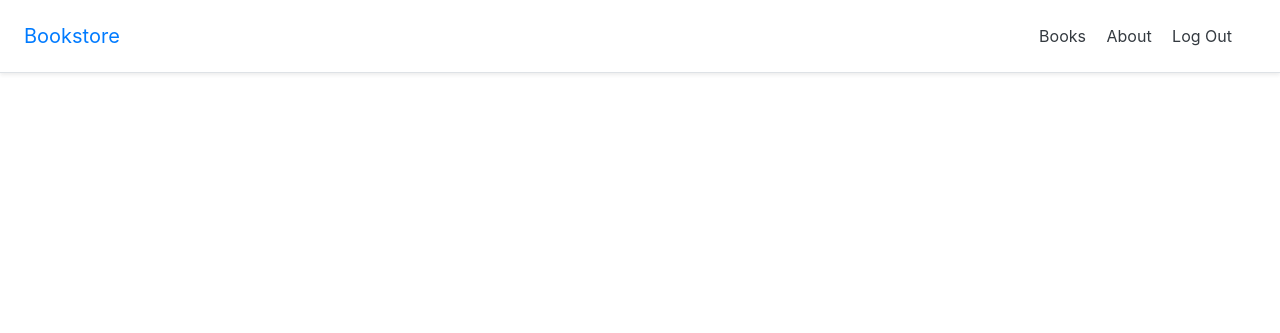
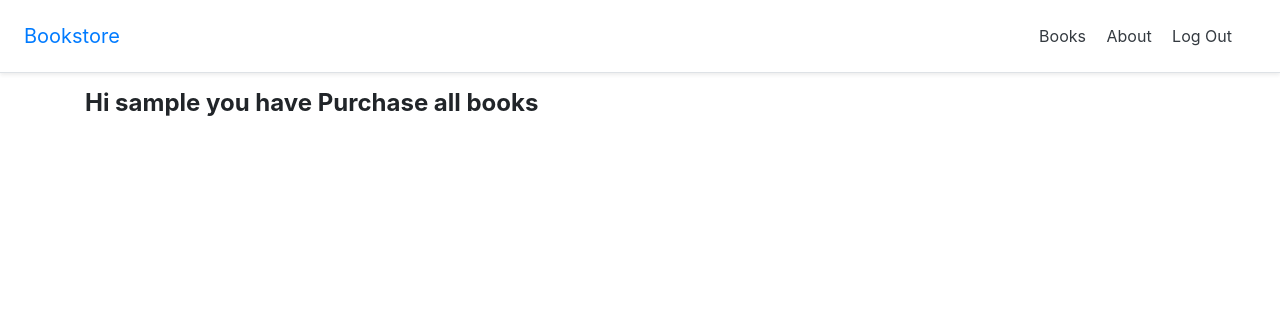
Before and after one commit to Saifurrahmanemon/s-django, a Django app: page /books/ in a window 1280 px wide. Shown: the top 333 px of the page. Run offline with Django 3.2, Linux system fonts and the light colour scheme; the visitor is signed in with stand-in values (Sample User, id 1); data that the repository does not hold is empty; parts of the project's set-up code (start-up, migrations or seed data) failed here and were passed over; some libraries are stand-ins or nearby versions.

Commit message:
finish with payment and restrictions of app

```diff
--- a/templates/book/book_list.html
+++ b/templates/book/book_list.html
@@ -1,4 +1,17 @@
-{% extends "_base.html" %} {% block title %} Books {% endblock title %}] {% block content %} {% for book in book_list %}
+{% extends "_base.html" %}
+
+{% block title %} Books {% endblock title %}
+
+{% block content %}
+
+{% if perms.books.special_status %}
+<h4 class="font-weight-bold"> Hi {{user.username}} you have Purchase all books</h4>
+{% else %}
+<a href="{% url 'orders' %}" class="btn btn-success">Purchase All Books</a>
+{% endif %}
+
+{% for book in book_list %}
+
 <div>
   <h2>
     <a href="{{ book.get_absolute_url }}">{{book.title}}</a>
--- a/templates/orders/charge.html
+++ b/templates/orders/charge.html
@@ -5,5 +5,8 @@ Charge
 {% endblock title %}
 
 {% block content %}
-<h2>Thank you for your order! you have access to <a href="{% url 'book_list' %}">all books</a>.</h2>
+<h2>
+    Thank you for your order! you have access to
+    <a href="{% url 'book_list' %}">all books</a>.
+</h2>
 {% endblock content %}
```
Also changed, not shown: orders/views.py (+10 -1 lines).
